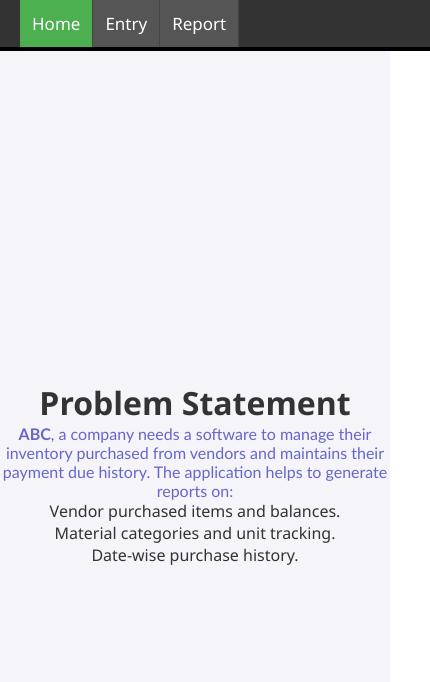
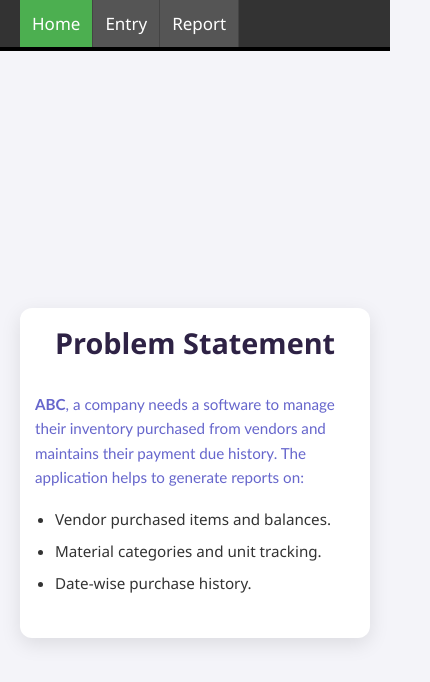
Before and after one commit to rehanmm/vendor-consumer, a React (Create React App) app: page / in a window 390 px wide. Shown: the top 682 px of the page, 430 px wide, since content can reach past the window. Built offline with nearby package versions, Linux system fonts and the light colour scheme.

Commit message:
home modification

```diff
--- a/src/pages/HomePage/HomePage.css
+++ b/src/pages/HomePage/HomePage.css
@@ -1,101 +1,120 @@
-.home-container {
-  min-height: 100vh;
-  display: flex;
-  flex-direction: column;
-  align-items: center;
-  justify-content: center;
-  background-color: #f4f4f9;
-  font-family: 'Segoe UI', Tahoma, Geneva, Verdana, sans-serif;
-  color: #333;
+/* General Styles */
+* {
+  margin: 0;
+  padding: 0;
+  box-sizing: border-box;
 }
 
-.home-header {
-  text-align: center;
-  margin-bottom: 50px;
+body {
+  font-family: 'Segoe UI', Tahoma, Geneva, Verdana, sans-serif;
+  background-color: #f4f4f9;
 }
 
-.home-header h1 {
-  font-size: 2.5rem;
-  color: #2e2245; /* Dark Purple */
-  margin-bottom: 10px;
+/* Main Home Container */
+.home-container {
+  display: flex;
+  justify-content: center;
+  align-items: center;
+  min-height: 100vh;
+  padding: 20px; /* Added padding around the page */
 }
 
-.subtitle {
-  color: #666;
-  font-size: 1.1rem;
+/* Content Area */
+.content-area {
+  background-color: white;
+  padding: 40px;
+  border-radius: 12px;
+  box-shadow: 0 6px 20px rgba(0, 0, 0, 0.1);
+  max-width: 900px;
+  width: 100%;
+  text-align: center;
+  margin: auto; /* Center the content */
 }
 
-/* Grid Layout */
-.card-grid {
-  display: flex;
-  gap: 30px;
-  flex-wrap: wrap;
-  justify-content: center;
+.main-title {
+  font-size: 2.5rem;
+  color: #2e2245;
+  margin-bottom: 30px; /* Increased space after the title */
 }
 
-/* Navigation Card Styling */
-.nav-card {
-  background: white;
-  width: 300px;
-  padding: 30px;
-  border-radius: 12px;
-  text-decoration: none;
-  color: inherit;
-  box-shadow: 0 4px 6px rgba(0,0,0,0.1);
-  transition: transform 0.3s ease, box-shadow 0.3s ease;
-  display: flex;
-  flex-direction: column;
-  align-items: center;
-  text-align: center;
-  border-top: 5px solid #2e2245;
+/* Text Block */
+.text-block {
+  text-align: left;
+  color: #333;
+  margin-bottom: 30px; /* Added margin for spacing */
 }
 
-.nav-card:hover {
-  transform: translateY(-5px);
-  box-shadow: 0 10px 20px rgba(46, 34, 69, 0.2);
+.text-block p {
+  font-size: 1.1rem;
+  line-height: 1.6;
+  margin-bottom: 20px; /* Added more space between paragraphs */
 }
 
-.icon-wrapper {
-  font-size: 3rem;
-  margin-bottom: 15px;
-  background-color: #f0ebf8;
-  width: 80px;
-  height: 80px;
-  display: flex;
-  align-items: center;
-  justify-content: center;
-  border-radius: 50%;
+.text-block ul {
+  list-style-type: disc;
+  margin-left: 20px;
 }
 
-.nav-card h2 {
-  color: #2e2245;
-  margin: 10px 0;
+.text-block li {
+  font-size: 1.1rem;
+  margin-bottom: 12px; /* Increased space between list items */
 }
 
-.nav-card p {
-  font-size: 0.9rem;
-  color: #666;
-  margin-bottom: 25px;
-  line-height: 1.4;
+/* Button */
+.btn-primary {
+  display: inline-block;
+  background-color: #2e2245;
+  color: white;
+  padding: 12px 30px;
+  font-size: 1.1rem;
+  font-weight: bold;
+  border-radius: 4px;
+  text-decoration: none;
+  margin-top: 30px; /* Spacing above the button */
+  transition: background-color 0.3s ease;
 }
 
-.btn-fake {
-  margin-top: auto;
-  background-color: #2e2245;
-  color: white;
-  padding: 10px 20px;
-  border-radius: 4px;
-  font-weight: bold;
-  font-size: 0.9rem;
-  transition: background 0.2s;
-}
-
-.nav-card:hover .btn-fake {
+.btn-primary:hover {
   background-color: #4b3b6b;
 }
 
-.home-footer {
-  margin-top: 60px;
-  color: #999;
-  font-size: 0.8rem;
+/* Responsive Styling */
+@media (max-width: 768px) {
+  .content-area {
+    padding: 25px;
+  }
+
+  .main-title {
+    font-size: 2rem;
+  }
+
+  .text-block p,
+  .text-block li {
+    font-size: 1rem;
+  }
+
+  .btn-primary {
+    font-size: 1rem;
+    padding: 10px 25px;
+  }
 }
+
+@media (max-width: 480px) {
+  .content-area {
+    padding: 15px;
+  }
+
+  .main-title {
+    font-size: 1.8rem;
+  }
+
+  .text-block p,
+  .text-block li {
+    font-size: 0.95rem;
+  }
+
+  .btn-primary {
+    font-size: 0.95rem;
+    padding: 10px 20px;
+  }
+}
--- a/src/pages/HomePage/HomePage.jsx
+++ b/src/pages/HomePage/HomePage.jsx
@@ -20,6 +20,8 @@ const HomePage = () => {
             <li>Date-wise purchase history.</li>
           </ul>
         </div>
+
+        {/* Add a button or link for further action */}
       </div>
     </div>
   );
```
